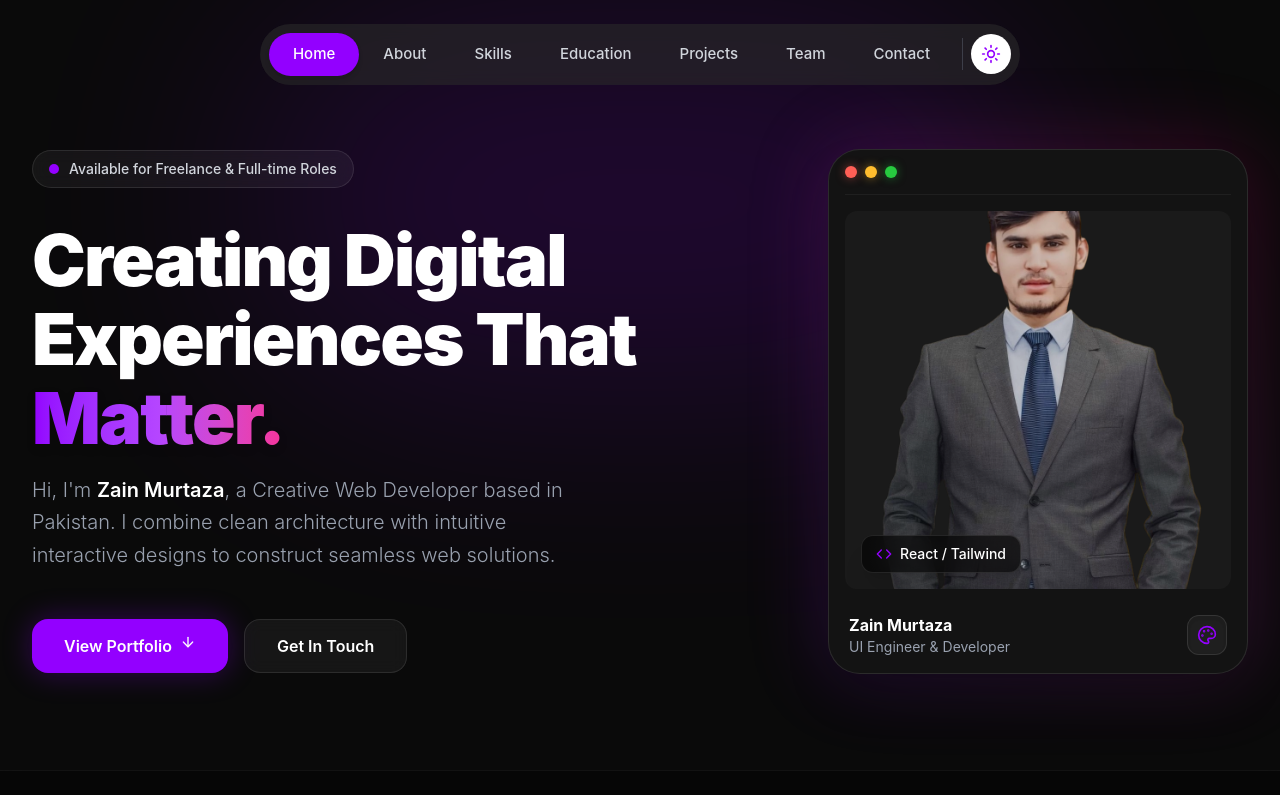
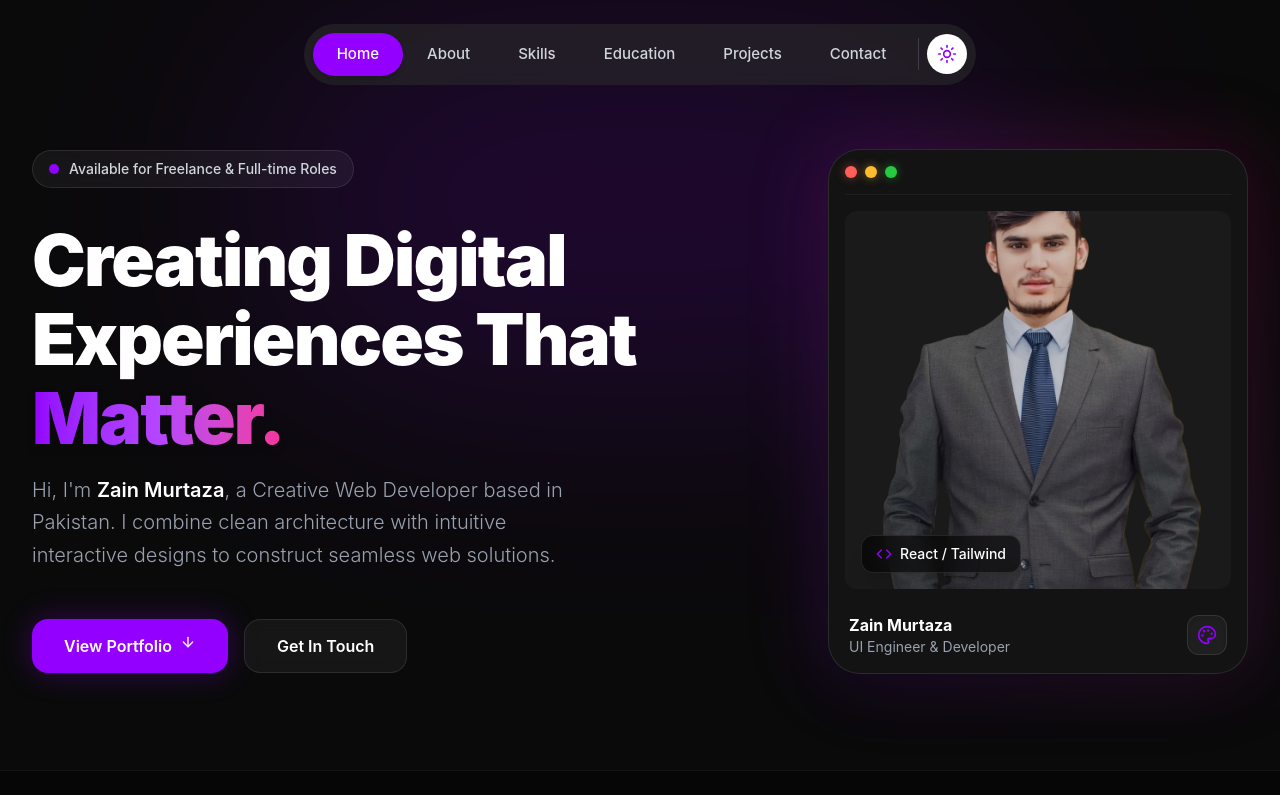
Before and after one commit to ZainMurtaza3532/personal-portfolio-using-react, a React (Vite) app: page / in a window 1280 px wide. Shown: the top 795 px of the page. Built offline with nearby package versions, Linux system fonts and the light colour scheme.

Commit message:
Remove 'Team' link from Header component
Removed 'Team' from the navigation links and updated sections array.

```diff
--- a/src/components/Header.jsx
+++ b/src/components/Header.jsx
@@ -29,7 +29,6 @@ const Header = () => {
     { name: 'Skills', href: '#skills', id: 'skills' },
     { name: 'Education', href: '#education', id: 'education' },
     { name: 'Projects', href: '#projects', id: 'projects' },
-    { name: 'Team', href: '#team', id: 'team' },
     { name: 'Contact', href: '#contact', id: 'contact' },
   ];
 
@@ -38,7 +37,7 @@ const Header = () => {
     rafRef.current = requestAnimationFrame(() => {
       setIsScrolled(window.scrollY > 20);
 
-      const sections = ['home', 'about', 'skills', 'education', 'projects', 'team', 'contact'];
+      const sections = ['home', 'about', 'skills', 'education', 'projects', 'contact'];
       const scrollPosition = window.scrollY + 150;
 
       for (const section of sections) {
```
